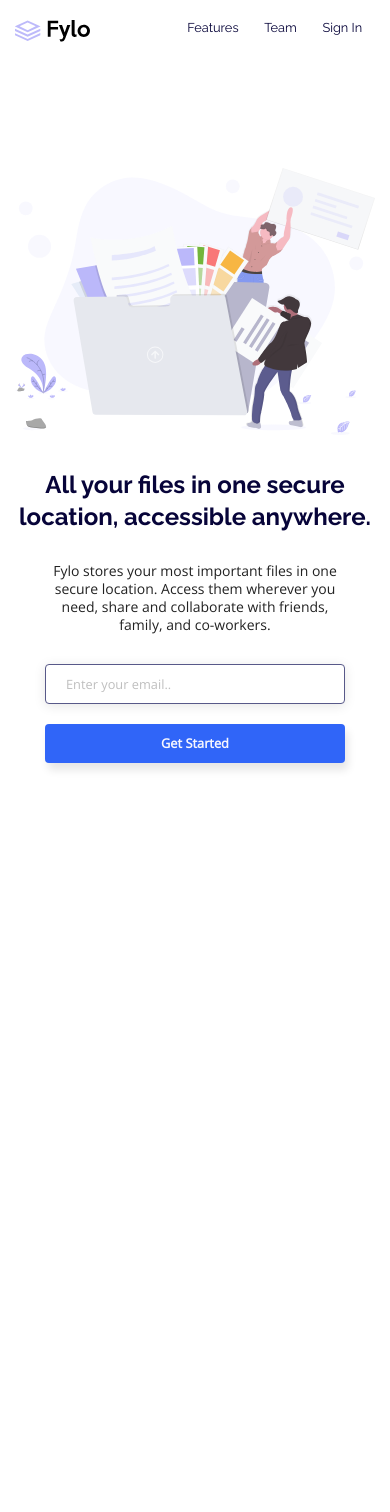
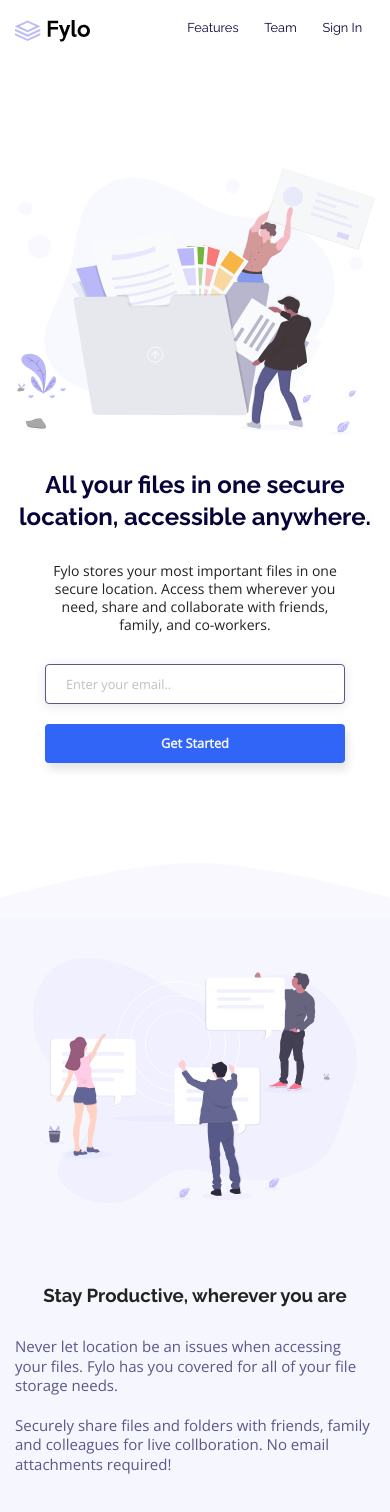
Before and after one commit to SPDUK/fylo, a React (Create React App) app: page / in a window 390 px wide. Shown: the top 1512 px of the page. Before the commit the page ends 844 px from the top, so only its background shows below. Built offline with nearby package versions, Linux system fonts and the light colour scheme.

Commit message:
feat: add mobile views and styles for info component

```diff
--- a/src/App.js
+++ b/src/App.js
@@ -1,13 +1,15 @@
 import React from 'react';
 import Navbar from './components/Navbar/navbar';
 import Jumbotron from './components/Jumbotron/jumbotron';
+import Info from './components/Info/info';
 
 function App() {
   return (
-    <div>
+    <>
       <Navbar />
       <Jumbotron />
-    </div>
+      <Info />
+    </>
   );
 }
 
--- /dev/null
+++ b/src/components/Info/info.jsx
@@ -0,0 +1,53 @@
+import React, { Component } from 'react';
+import './info.scss';
+import bgMobile from '../../images/bg-curve-mobile.svg';
+import bgDesktop from '../../images/bg-curve-desktop.svg';
+import illustrationTwo from '../../images/illustration-2.svg';
+
+class Info extends Component {
+  state = {
+    width: window.innerWidth
+  };
+
+  componentDidMount() {
+    window.addEventListener('resize', this.updateDimensions);
+  }
+
+  componentWillUnmount() {
+    window.removeEventListener('resize', this.updateDimensions);
+  }
+
+  updateDimensions = e => {
+    const { innerWidth } = e.currentTarget;
+    this.setState({
+      width: innerWidth
+    });
+  };
+
+  render() {
+    const { width } = this.state;
+    return (
+      <div className="info">
+        <img src={width > 768 ? bgDesktop : bgMobile} alt="background" width="100%" />
+        <div className="info-bg">
+          <div className="container">
+            <div className="info-text">
+              <img className="info-illustration" src={illustrationTwo} alt="pepople" />
+              <h3>Stay Productive, wherever you are</h3>
+              <h4>
+                Never let location be an issues when accessing your files. Fylo has you covered for
+                all of your file storage needs.
+              </h4>
+              <h4>
+                Securely share files and folders with friends, family and colleagues for live
+                collboration. No email attachments required!
+              </h4>
+            </div>
+          </div>
+        </div>
+      </div>
+    );
+  }
+}
+
+export default Info;
--- /dev/null
+++ b/src/components/Info/info.scss
@@ -0,0 +1,27 @@
+@import '../../styles/variables.scss';
+.info {
+  margin-top: 80px;
+  img {
+    display: block;
+  }
+  h3 {
+    margin-top: 80px;
+    margin-bottom: 30px;
+    text-align: center;
+  }
+  h4 {
+    font-weight: 400;
+    color: $primary-alt;
+    font-size: 0.94em;
+    margin-bottom: 20px;
+  }
+  &-bg {
+    background-color: $neutral;
+    height: 600px;
+  }
+  &-illustration {
+    padding-top: 20px;
+    margin: 0 auto;
+    width: 90%;
+  }
+}
```
